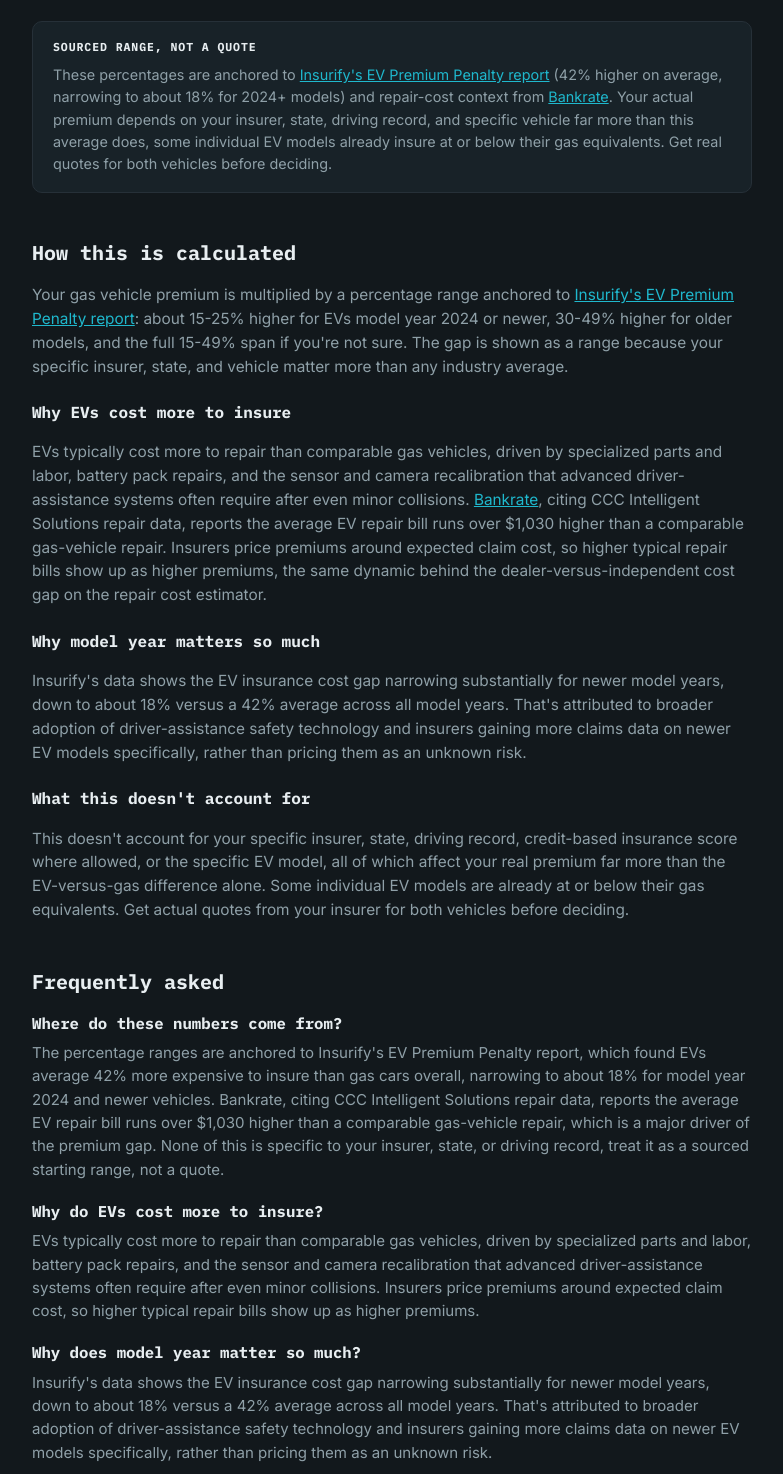
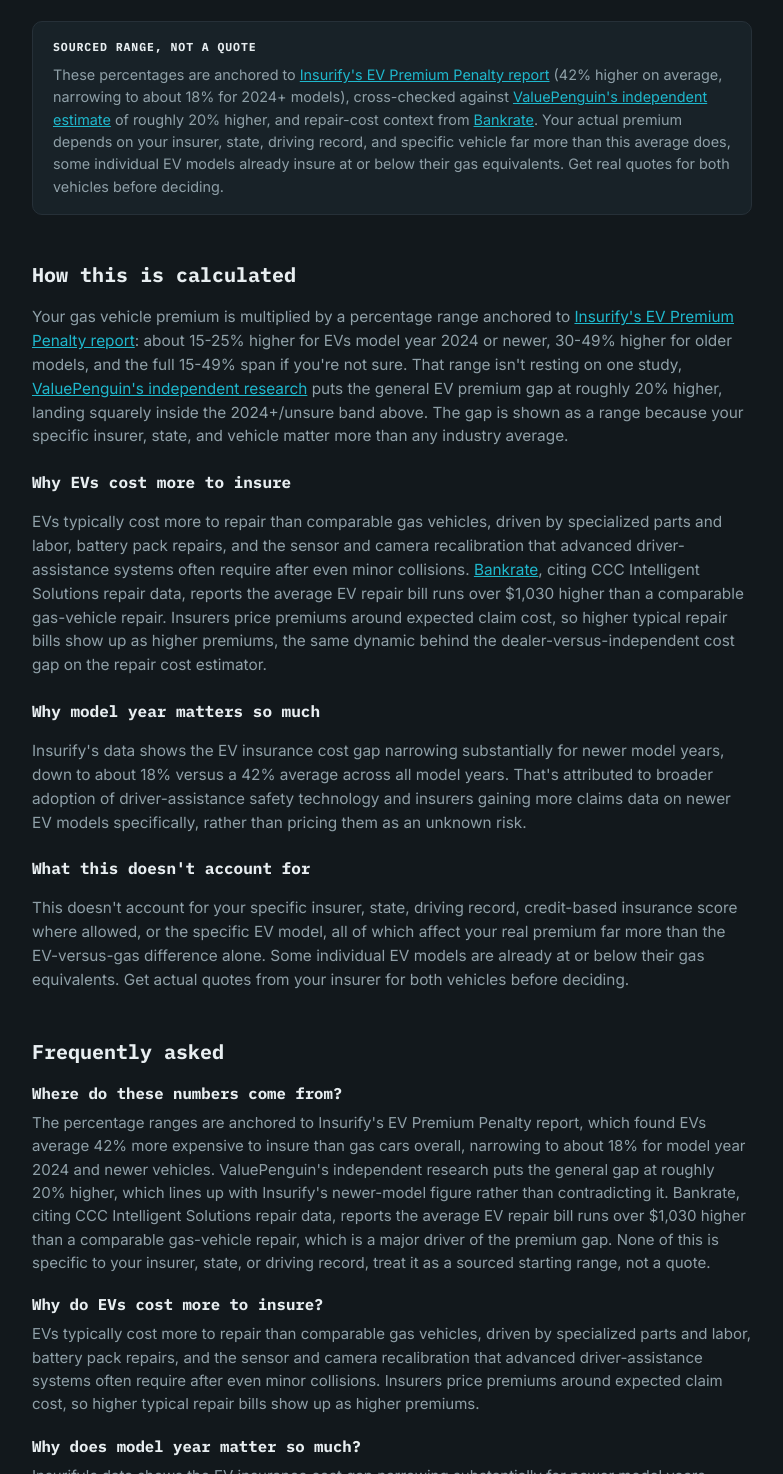
Before and after one commit to pf-builds/evmath, a plain HTML site: page ev-insurance-cost-calculator.html in a window 1280 px wide. Shown: the part 810-2284 px from the top of the page, without its empty margins (248-1031 px from the left). Drawn offline with Linux system fonts and the light colour scheme.

Commit message:
Cross-check insurance cost estimate against ValuePenguin's independent research

```diff
--- a/ev-insurance-cost-calculator.html
+++ b/ev-insurance-cost-calculator.html
@@ -27,7 +27,7 @@
       "name": "Where do these numbers come from?",
       "acceptedAnswer": {
         "@type": "Answer",
-        "text": "The percentage ranges are anchored to Insurify's EV Premium Penalty report, which found EVs average 42% more expensive to insure than gas cars overall, narrowing to about 18% for model year 2024 and newer vehicles. Bankrate, citing CCC Intelligent Solutions repair data, reports the average EV repair bill runs over $1,030 higher than a comparable gas-vehicle repair, which is a major driver of the premium gap. None of this is specific to your insurer, state, or driving record, treat it as a sourced starting range, not a quote."
+        "text": "The percentage ranges are anchored to Insurify's EV Premium Penalty report, which found EVs average 42% more expensive to insure than gas cars overall, narrowing to about 18% for model year 2024 and newer vehicles. ValuePenguin's independent research puts the general gap at roughly 20% higher, which lines up with Insurify's newer-model figure rather than contradicting it. Bankrate, citing CCC Intelligent Solutions repair data, reports the average EV repair bill runs over $1,030 higher than a comparable gas-vehicle repair, which is a major driver of the premium gap. None of this is specific to your insurer, state, or driving record, treat it as a sourced starting range, not a quote."
       }
     },
     {
@@ -246,7 +246,7 @@
 
   <div class="caveat">
     <div class="label">Sourced range, not a quote</div>
-    <p>These percentages are anchored to <a href="https://insurify.com/car-insurance/report/electric-vehicle-insurance-costs/" target="_blank" rel="noopener">Insurify's EV Premium Penalty report</a> (42% higher on average, narrowing to about 18% for 2024+ models) and repair-cost context from <a href="https://www.bankrate.com/insurance/car/electric-car-insurance/" target="_blank" rel="noopener">Bankrate</a>. Your actual premium depends on your insurer, state, driving record, and specific vehicle far more than this average does, some individual EV models already insure at or below their gas equivalents. Get real quotes for both vehicles before deciding.</p>
+    <p>These percentages are anchored to <a href="https://insurify.com/car-insurance/report/electric-vehicle-insurance-costs/" target="_blank" rel="noopener">Insurify's EV Premium Penalty report</a> (42% higher on average, narrowing to about 18% for 2024+ models), cross-checked against <a href="https://www.valuepenguin.com/how-having-electric-car-affects-your-auto-insurance-rates" target="_blank" rel="noopener">ValuePenguin's independent estimate</a> of roughly 20% higher, and repair-cost context from <a href="https://www.bankrate.com/insurance/car/electric-car-insurance/" target="_blank" rel="noopener">Bankrate</a>. Your actual premium depends on your insurer, state, driving record, and specific vehicle far more than this average does, some individual EV models already insure at or below their gas equivalents. Get real quotes for both vehicles before deciding.</p>
   </div>
 
   <!-- Below Results Ad -->
@@ -255,7 +255,7 @@
 
   <section class="explain">
     <h2>How this is calculated</h2>
-    <p>Your gas vehicle premium is multiplied by a percentage range anchored to <a href="https://insurify.com/car-insurance/report/electric-vehicle-insurance-costs/" target="_blank" rel="noopener">Insurify's EV Premium Penalty report</a>: about 15-25% higher for EVs model year 2024 or newer, 30-49% higher for older models, and the full 15-49% span if you're not sure. The gap is shown as a range because your specific insurer, state, and vehicle matter more than any industry average.</p>
+    <p>Your gas vehicle premium is multiplied by a percentage range anchored to <a href="https://insurify.com/car-insurance/report/electric-vehicle-insurance-costs/" target="_blank" rel="noopener">Insurify's EV Premium Penalty report</a>: about 15-25% higher for EVs model year 2024 or newer, 30-49% higher for older models, and the full 15-49% span if you're not sure. That range isn't resting on one study, <a href="https://www.valuepenguin.com/how-having-electric-car-affects-your-auto-insurance-rates" target="_blank" rel="noopener">ValuePenguin's independent research</a> puts the general EV premium gap at roughly 20% higher, landing squarely inside the 2024+/unsure band above. The gap is shown as a range because your specific insurer, state, and vehicle matter more than any industry average.</p>
 
     <h3>Why EVs cost more to insure</h3>
     <p>EVs typically cost more to repair than comparable gas vehicles, driven by specialized parts and labor, battery pack repairs, and the sensor and camera recalibration that advanced driver-assistance systems often require after even minor collisions. <a href="https://www.bankrate.com/insurance/car/electric-car-insurance/" target="_blank" rel="noopener">Bankrate</a>, citing CCC Intelligent Solutions repair data, reports the average EV repair bill runs over $1,030 higher than a comparable gas-vehicle repair. Insurers price premiums around expected claim cost, so higher typical repair bills show up as higher premiums, the same dynamic behind the dealer-versus-independent cost gap on the repair cost estimator.</p>
@@ -275,7 +275,7 @@
     <h2>Frequently asked</h2>
     <div class="faq-item">
       <h3>Where do these numbers come from?</h3>
-      <p>The percentage ranges are anchored to Insurify's EV Premium Penalty report, which found EVs average 42% more expensive to insure than gas cars overall, narrowing to about 18% for model year 2024 and newer vehicles. Bankrate, citing CCC Intelligent Solutions repair data, reports the average EV repair bill runs over $1,030 higher than a comparable gas-vehicle repair, which is a major driver of the premium gap. None of this is specific to your insurer, state, or driving record, treat it as a sourced starting range, not a quote.</p>
+      <p>The percentage ranges are anchored to Insurify's EV Premium Penalty report, which found EVs average 42% more expensive to insure than gas cars overall, narrowing to about 18% for model year 2024 and newer vehicles. ValuePenguin's independent research puts the general gap at roughly 20% higher, which lines up with Insurify's newer-model figure rather than contradicting it. Bankrate, citing CCC Intelligent Solutions repair data, reports the average EV repair bill runs over $1,030 higher than a comparable gas-vehicle repair, which is a major driver of the premium gap. None of this is specific to your insurer, state, or driving record, treat it as a sourced starting range, not a quote.</p>
     </div>
     <div class="faq-item">
       <h3>Why do EVs cost more to insure?</h3>
```
